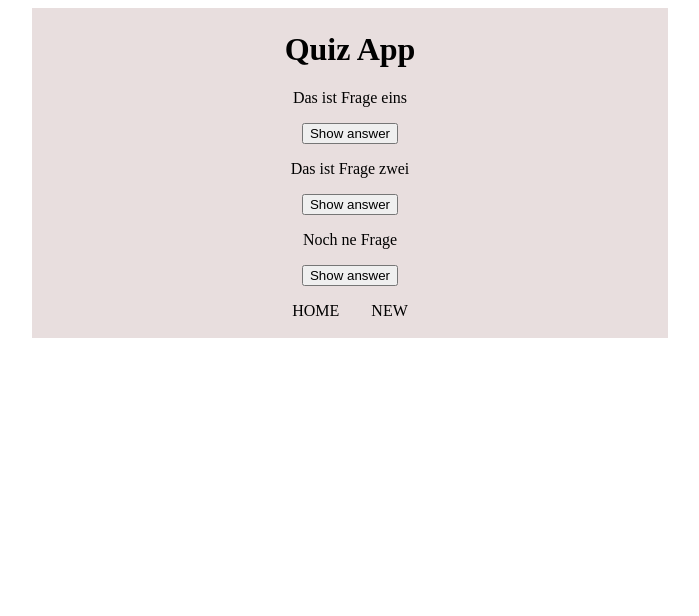
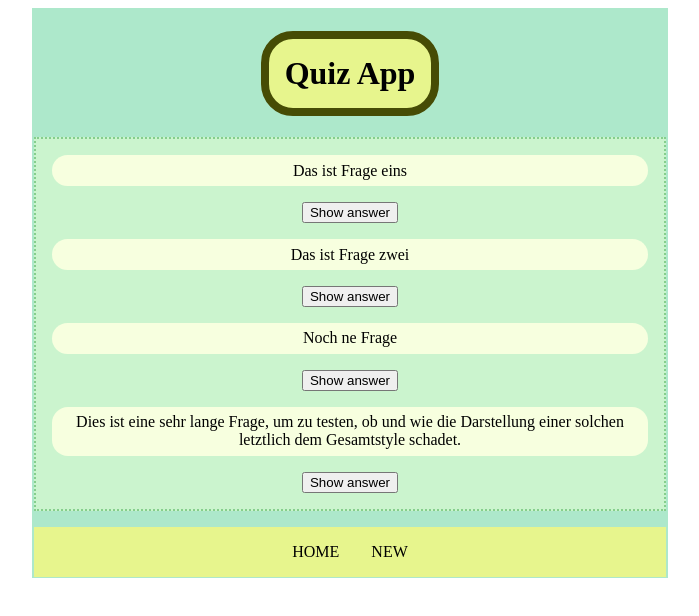
Before and after one commit to onebarloop/new_webquiz, a plain HTML site: page index.html in a window 1280 px wide. Shown: the whole page, without its empty margins (290-989 px from the left). Drawn offline with Linux system fonts and the light colour scheme.

Commit message:
Add more styling

```diff
--- a/base.css
+++ b/base.css
@@ -1,7 +1,10 @@
 .root {
+  display: flex;
+  flex-direction: column;
+  align-items: center;
   text-align: center;
   margin: auto;
-  background-color: rgb(232, 222, 222);
+  background-color: rgb(173, 232, 203);
   padding: 0.1rem;
   width: 50%;
 }
--- a/components/Cards/Card.css
+++ b/components/Cards/Card.css
@@ -1,9 +1,23 @@
+.cardBox {
+  background-color: rgb(203, 244, 206);
+  padding: 0 1rem 1rem 1rem;
+  border: 2px dotted rgb(133, 206, 140);
+}
+
+.cardBox > p {
+  background-color: rgb(247, 255, 223);
+  padding: 0.4rem;
+  border-radius: 1rem;
+}
+
 .cardBoxes--hidden {
   display: none;
 }
 
 .card__answer {
   display: none;
+  font-weight: bolder;
+  margin-top: 0.5rem;
 }
 
 .card__answer--show {
--- a/components/Cards/Card.js
+++ b/components/Cards/Card.js
@@ -3,6 +3,7 @@ import { questions } from "../questions/questions.js";
 export function Card() {
   const cardbox = document.createElement("article");
   cardbox.setAttribute("id", "cardbox");
+  cardbox.classList.add("cardBox");
   questions.forEach((element) => {
     const questionP = document.createElement("p");
     questionP.textContent = element.question;
@@ -13,7 +14,7 @@ export function Card() {
       answerP.classList.toggle("card__answer--show");
     });
     cardbox.append(answerBtn);
-    const answerP = document.createElement("p");
+    const answerP = document.createElement("i");
     answerP.textContent = element.answer;
     answerP.classList.add("card__answer");
     cardbox.append(answerP);
--- a/components/Footer/Footer.css
+++ b/components/Footer/Footer.css
@@ -1,3 +1,9 @@
+footer {
+  background-color: rgb(231, 245, 141);
+  width: 100%;
+  margin-top: 1rem;
+}
+
 .navbar {
   display: flex;
   flex-direction: row;
--- /dev/null
+++ b/components/Header/Header.css
@@ -0,0 +1,6 @@
+.header {
+  background-color: rgb(231, 245, 141);
+  padding: 1rem;
+  border-radius: 2rem;
+  border: 8px solid rgb(70, 76, 5);
+}
--- a/components/Header/Header.js
+++ b/components/Header/Header.js
@@ -1,7 +1,7 @@
 export function Header() {
   const header = document.createElement("header");
   header.innerHTML = `
-    <h1 id="test">Quiz App</h1>
+    <h1 class="header">Quiz App</h1>
     `;
   return header;
 }
--- a/components/questions/questions.js
+++ b/components/questions/questions.js
@@ -17,4 +17,12 @@ export const questions = [
     categories: ["eins", "zwei", "drei"],
     bookmarked: false,
   },
+  {
+    question:
+      "Dies ist eine sehr lange Frage, um zu testen, ob und wie die Darstellung einer solchen letztlich dem Gesamtstyle schadet.",
+    answer:
+      "Die Antwort wiederum ist im Vergleich zu Frage recht kurz geraten. Belassen wir es doch dabei!",
+    categories: ["eins", "zwei", "drei"],
+    bookmarked: false,
+  },
 ];
--- a/styles.css
+++ b/styles.css
@@ -2,3 +2,4 @@
 @import url("./components/Form/Form.css");
 @import url("./components/Footer/Footer.css");
 @import url("./base.css");
+@import url(./components/Header/Header.css);
```
